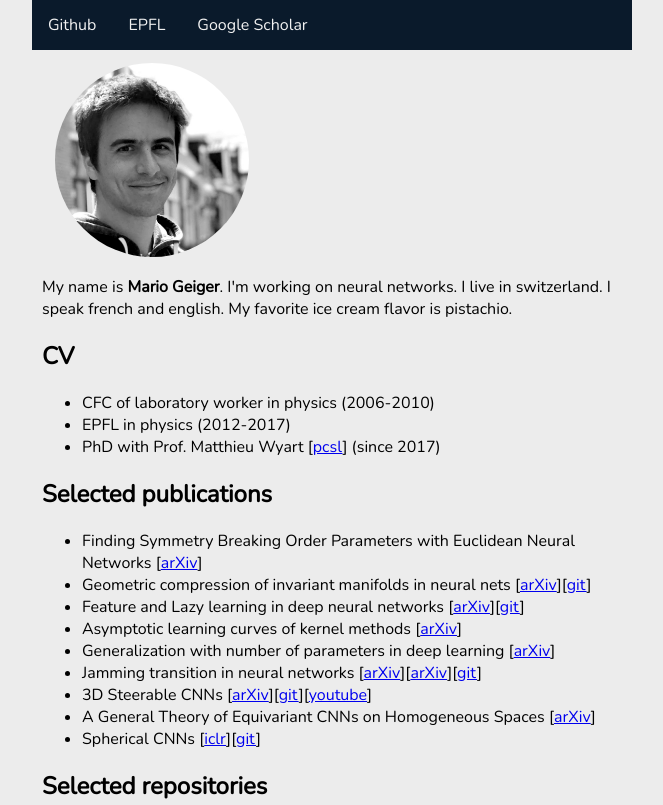
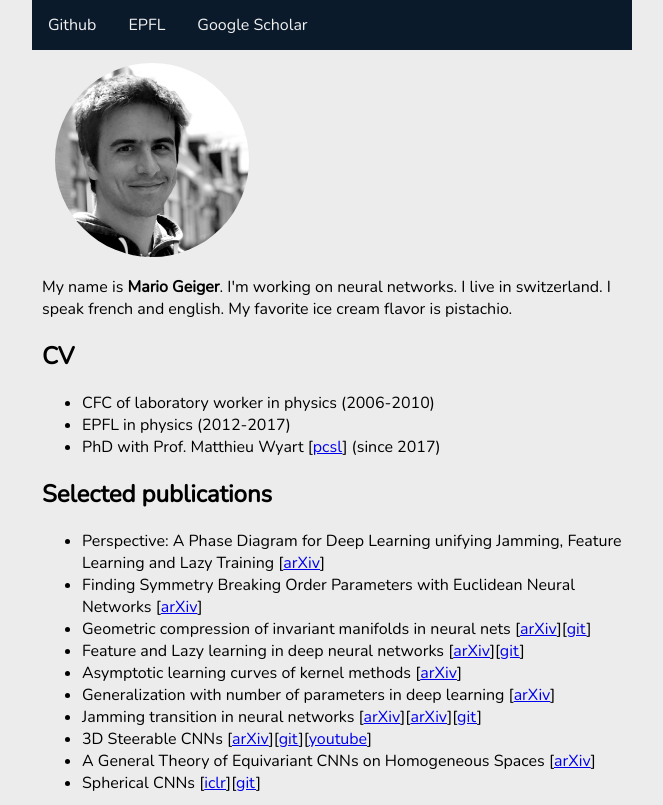
Before and after one commit to mariogeiger/mariogeiger.github.io, a plain HTML site: page index.html in a window 1280 px wide. Shown: the top 805 px of the page, without its empty margins (308-971 px from the left). Drawn offline with nearby package versions, Linux system fonts and the light colour scheme.

Commit message:
add paper

```diff
--- a/index.html
+++ b/index.html
@@ -33,6 +33,7 @@
         <h2>Selected publications</h2>
         <p>
             <ul>
+                <li>Perspective: A Phase Diagram for Deep Learning unifying Jamming, Feature Learning and Lazy Training [<a href="https://arxiv.org/abs/2012.15110">arXiv</a>]</li>
                 <li>Finding Symmetry Breaking Order Parameters with Euclidean Neural Networks [<a href="https://arxiv.org/abs/2007.02005">arXiv</a>]</li>
                 <li>Geometric compression of invariant manifolds in neural nets [<a href="https://arxiv.org/abs/2007.11471">arXiv</a>][<a href="https://github.com/mariogeiger/feature_lazy/tree/compressing_invariant_manifolds">git</a>]</li>
                 <li>Feature and Lazy learning in deep neural networks [<a href="https://arxiv.org/abs/1906.08034">arXiv</a>][<a href="https://github.com/mariogeiger/feature_lazy/tree/article">git</a>]</li>
```
